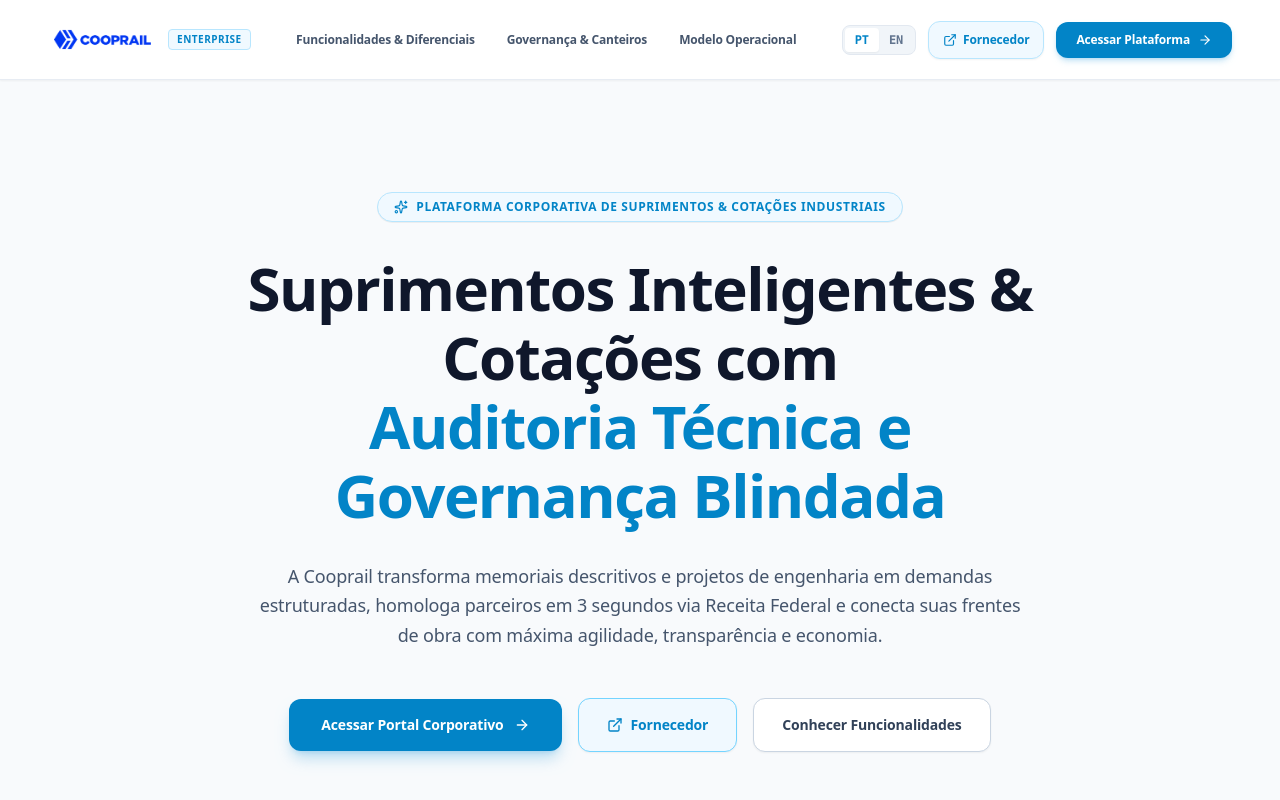
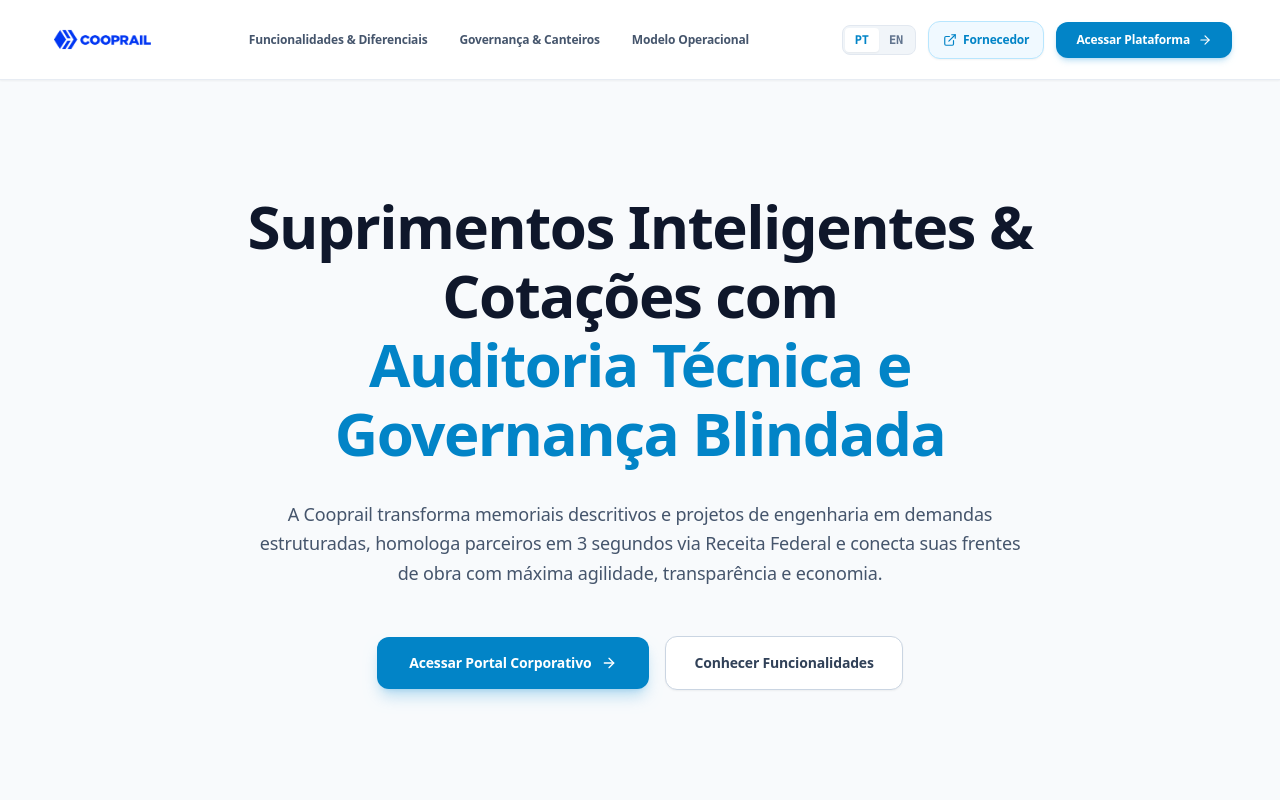
Before and after one commit to masterhome67-ship-it/Cooprail, a Next.js app in the folder cooprail/: page / in a window 1280 px wide. Shown: the top 800 px of the page. Built offline with nearby package versions, Linux system fonts and the light colour scheme; what @solana/web3.js would draw is missing.

Commit message:
refactor(landing): remover badges visuais (Enterprise, Plataforma Corporativa, Funcionalidades) e botao duplicado fornecedor no hero

```diff
--- a/cooprail/src/components/LandingPage.tsx
+++ b/cooprail/src/components/LandingPage.tsx
@@ -19,7 +19,6 @@ import {
   ChevronRight,
   ExternalLink,
   Scale,
-  Sparkles,
   Camera,
   Check,
 } from 'lucide-react';
@@ -45,9 +44,6 @@ export function LandingPage({ lang, onToggleLang, onOpenLogin }: LandingPageProp
             alt="COOPRAIL"
             className="h-8 md:h-9 w-auto object-contain"
           />
-          <span className="hidden sm:inline-block text-[10px] bg-sky-50 text-[#0284c7] font-bold px-2 py-0.5 rounded border border-sky-200 tracking-wider">
-            ENTERPRISE
-          </span>
         </div>
 
         {/* Links de Navegação */}
@@ -114,12 +110,6 @@ export function LandingPage({ lang, onToggleLang, onOpenLogin }: LandingPageProp
 
       {/* 2. Hero Section com Espaçamentos Generosos */}
       <section className="relative pt-20 pb-24 md:pt-28 md:pb-32 px-6 lg:px-12 max-w-6xl mx-auto text-center space-y-8">
-        {/* Badge Institucional */}
-        <div className="inline-flex items-center gap-2 px-4 py-1.5 rounded-full bg-sky-50 border border-sky-200 text-[#0284c7] text-xs font-bold uppercase tracking-wider shadow-2xs">
-          <Sparkles className="w-3.5 h-3.5 text-[#0284c7]" />
-          <span>{t.heroBadge}</span>
-        </div>
-
         {/* Título Principal de Grande Impacto */}
         <h1 className="text-3xl md:text-5xl lg:text-6xl font-extrabold tracking-tight text-slate-900 max-w-4xl mx-auto leading-[1.15]">
           {t.heroTitlePrefix}
@@ -143,16 +133,6 @@ export function LandingPage({ lang, onToggleLang, onOpenLogin }: LandingPageProp
           </button>
 
           <a
-            href="/portal-parceiro"
-            target="_blank"
-            rel="noopener noreferrer"
-            className="w-full sm:w-auto flex items-center justify-center gap-2 px-7 py-4 rounded-xl bg-sky-50 hover:bg-sky-100 border border-sky-300 text-[#0284c7] text-xs md:text-sm font-bold transition-all shadow-xs cursor-pointer"
-          >
-            <ExternalLink className="w-4 h-4" />
-            <span>{t.heroCtaSupplier}</span>
-          </a>
-
-          <a
             href="#diferenciais"
             className="w-full sm:w-auto flex items-center justify-center gap-2 px-7 py-4 rounded-xl bg-white hover:bg-slate-50 border border-slate-300 text-slate-700 text-xs md:text-sm font-bold transition-all shadow-xs"
           >
@@ -166,9 +146,6 @@ export function LandingPage({ lang, onToggleLang, onOpenLogin }: LandingPageProp
         <div className="max-w-6xl mx-auto space-y-16">
           {/* Cabeçalho da Seção */}
           <div className="text-center space-y-3 max-w-2xl mx-auto">
-            <span className="text-[11px] font-mono font-bold text-[#0284c7] uppercase tracking-wider bg-sky-50 px-3 py-1 rounded-full border border-sky-200 inline-block">
-              {t.diffHeading}
-            </span>
             <h2 className="text-2xl md:text-4xl font-extrabold text-slate-900 tracking-tight">
               {t.diffTitle}
             </h2>
```
